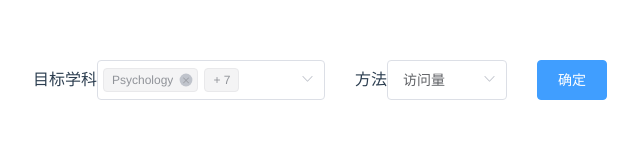
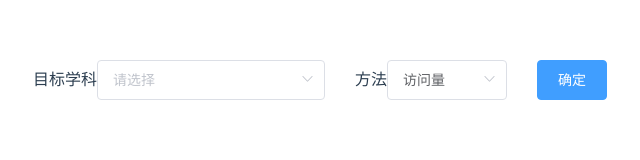
Before and after one commit to iwuzhen/subject-relevance, a Vue app: page /viewandedits in a window 1280 px wide. Shown: the top 160 px of the page, without its empty margins (320-960 px from the left). Built offline with nearby package versions, Linux system fonts and the light colour scheme.

Commit message:
update default value

```diff
--- a/src/components/ViewAndEdits.vue
+++ b/src/components/ViewAndEdits.vue
@@ -41,16 +41,7 @@ export default {
   name: "discipline",
   data() {
     return {
-      subjectTarget: [
-        "Psychology",
-        "Logic",
-        "Philosophy",
-        "Mathematics",
-        "Physics",
-        "History",
-        "Computer science",
-        "Artificial intelligence"
-      ],
+      subjectTarget: [],
       subjectLevel: 0,
       categorys: [
         "Literature",
```
